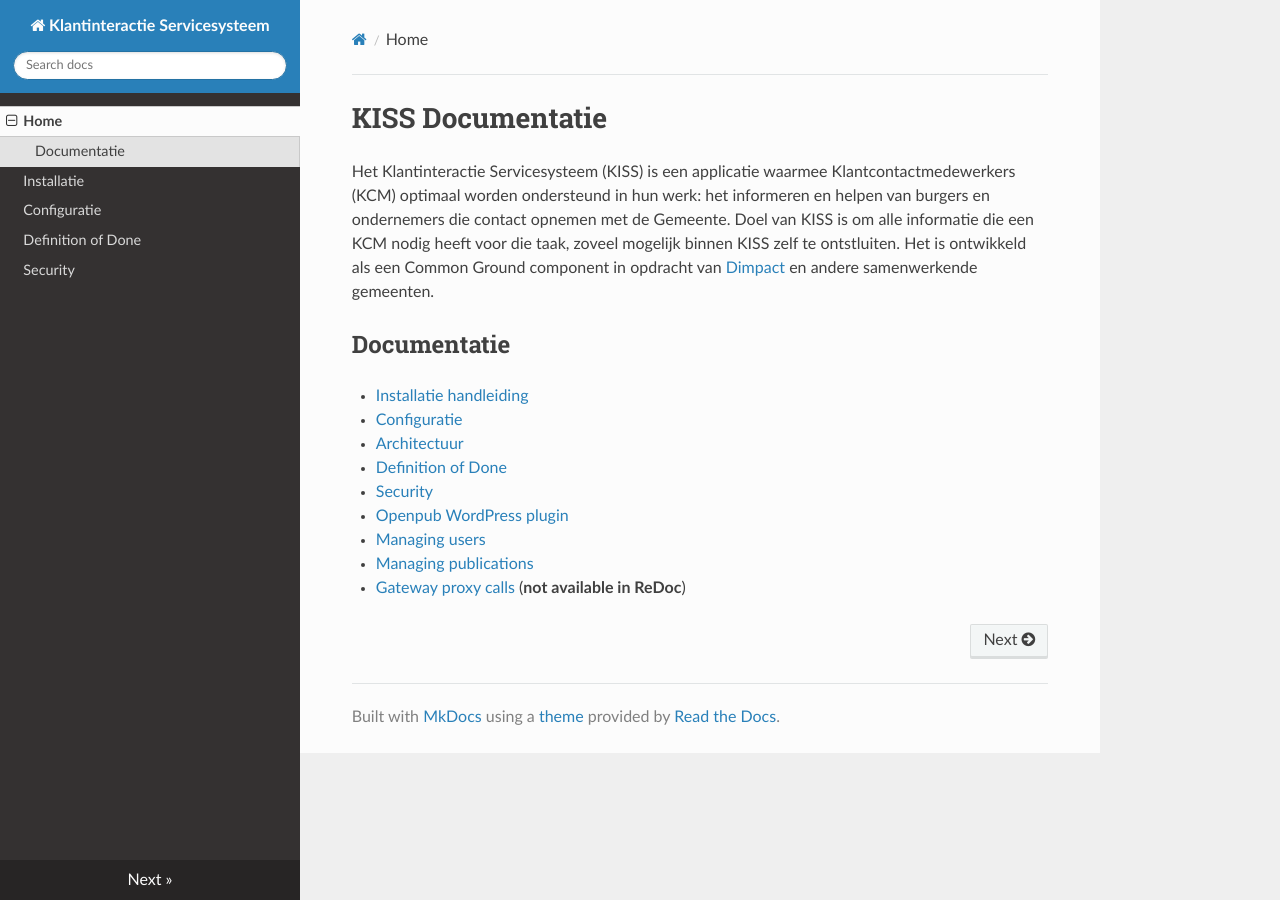
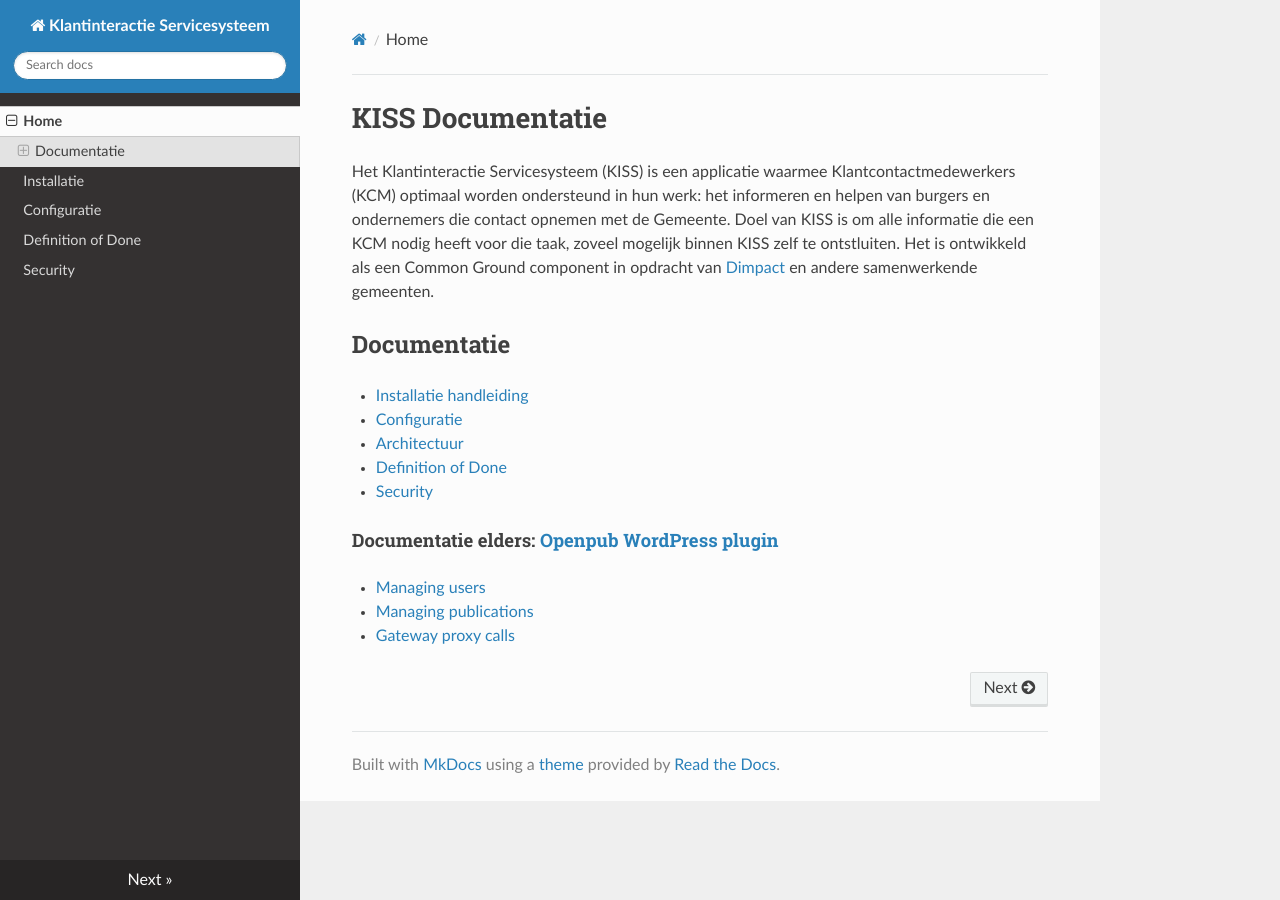
Before and after one commit to Klantinteractie-Servicesysteem/.github, an MkDocs documentation site: the page built from docs/index.md, in a window 1280 px wide. Built offline with MkDocs 1.6.1, drawn with Linux system fonts in a browser that asks for light colours; nearby versions of some CDN libraries.

Commit message:
Changes indeling
Duidelijker gemaakt dat de Openpub-info in een andere repo staat.

```diff
--- a/docs/index.md
+++ b/docs/index.md
@@ -8,7 +8,8 @@
 - [Architectuur](Architectuur.md)
 - [Definition of Done](DEFINITIONOFDONE.md)
 - [Security](SECURITY.md)
-- [Openpub WordPress plugin](https://github.com/Klantinteractie-Servicesysteem/Openpub#readme)
+
+#### Documentatie elders: [Openpub WordPress plugin](https://github.com/Klantinteractie-Servicesysteem/Openpub#readme)
   - [Managing users](https://github.com/Klantinteractie-Servicesysteem/Openpub/blob/master/README.md#managing-users)
   - [Managing publications](https://github.com/Klantinteractie-Servicesysteem/Openpub/blob/master/README.md#managing-publications)
-  - [Gateway proxy calls](https://github.com/Klantinteractie-Servicesysteem/Openpub/blob/master/README.md#proxy-communication-via-gateway) (**not available in ReDoc**)
+  - [Gateway proxy calls](https://github.com/Klantinteractie-Servicesysteem/Openpub/blob/master/README.md#proxy-communication-via-gateway)
```
